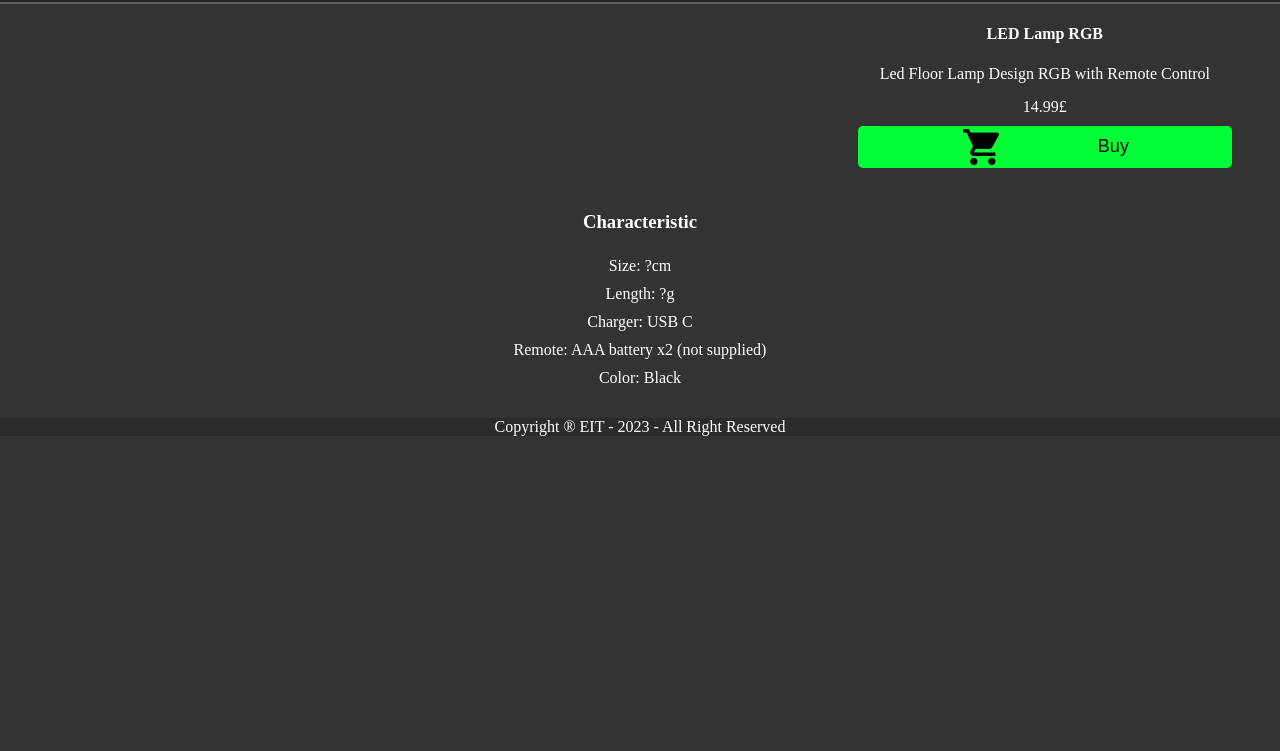
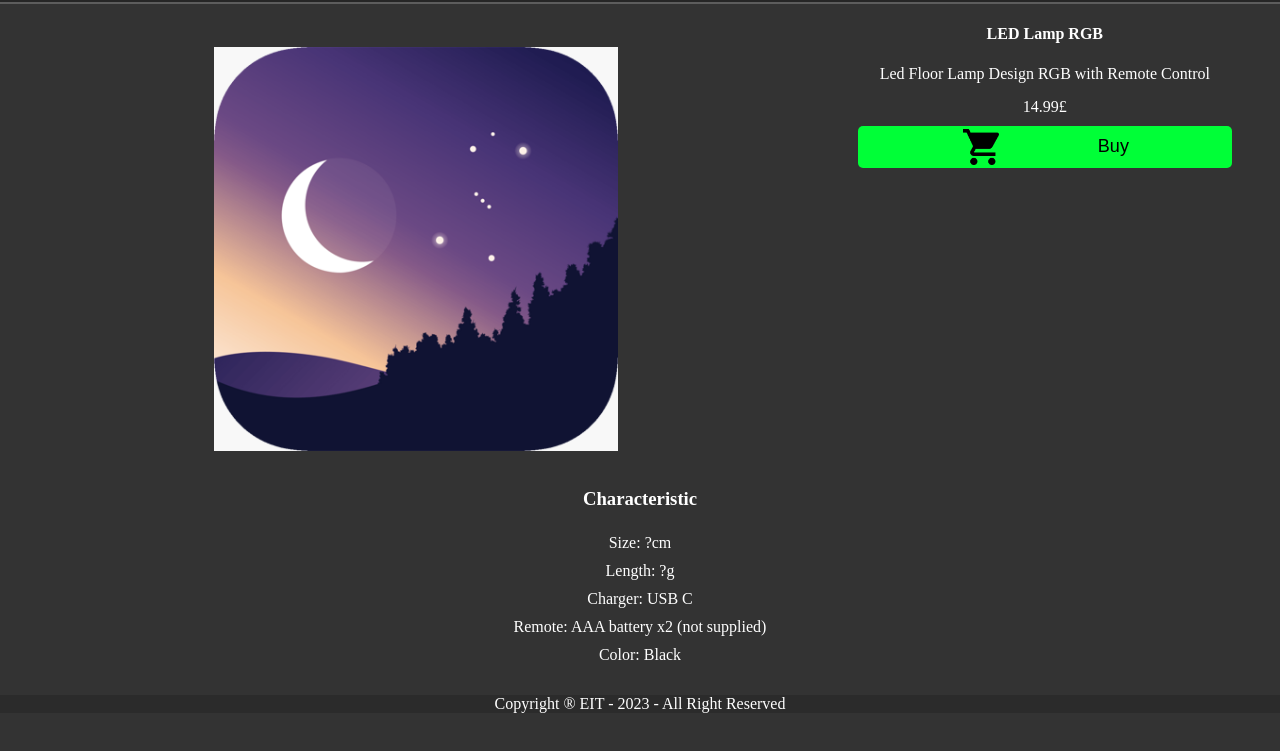
Before and after one commit to Youcto/EIT, a plain HTML site: page en/LampLed.html in a window 1280 px wide. Shown: the part 45-796 px from the top of the page. Drawn offline with Linux system fonts and the light colour scheme.

Commit message:
Update LampLed.html

```diff
--- a/en/LampLed.html
+++ b/en/LampLed.html
@@ -1,5 +1,5 @@
 <!DOCTYPE html>
-<html lang="en">
+<html lang="fr">
 <head>
     <meta charset="UTF-8">
     <meta name="viewport" content="width=device-width, initial-scale=1.0">
@@ -122,8 +122,8 @@
                 span.innerHTML = `${char.name}: ${char.value}`;
                 document.getElementById("charContent").appendChild(span);
             });
-            localStorage.setItem("image", JSON.stringify({ current: 1, max: data.picture.length }));
-            document.getElementById("image").innerHTML = `<img style="height: 100%;width: 100%;" src="/EIT/cdn/img/1.png">`;
+            localStorage.setItem("image", JSON.stringify({ current: 1, max: response[cuttedPage[`${window.location.href.split("/").length-1}`].replace(".html", "")].pictures.length }));
+            document.getElementById("image").innerHTML = `<img style="height: 100%;width: 100%;" src="/EIT/cdn/products/${cuttedPage[`${window.location.href.split("/").length-1}`].replace(".html", "")}/1.png">`;
         });
     </script>
 </body>
```
